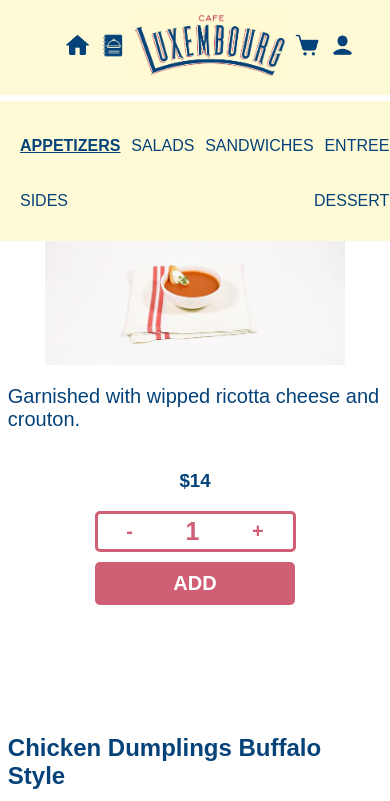
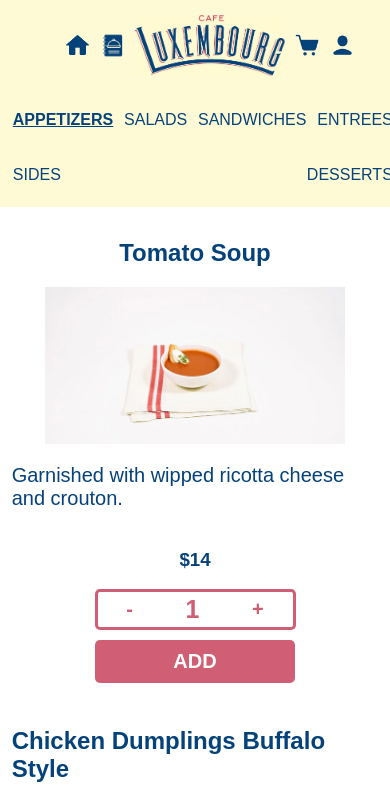
Before and after one commit to sunnysandyalena/cafe-luxembourg, a React (Create React App) app: page /Menu in a window 390 px wide. Shown: the top 801 px of the page. Built offline with nearby package versions, Linux system fonts and the light colour scheme; a web font is replaced by a local one.

Commit message:
Fixed css

```diff
--- a/src/App.css
+++ b/src/App.css
@@ -34,11 +34,9 @@ nav {
   display: flex;
   justify-content: space-around;
   flex-wrap: wrap;
-  position: fixed;
-  padding: 15px;
+  padding: 2%;
   width: 100%;
-  top: 15%;
-  overflow: hidden;
+  margin-top: 8%;
   background-color: #fffad6;
   font-family: 'Futura PT', sans-serif;
   color: #054279;
@@ -96,12 +94,11 @@ a {
 .products {
   display: flex;
   flex-wrap: wrap;
-  margin-top: 8%;
   font-family: 'Futura PT', sans-serif;
   color: #054279;
 }
 .product-card {
-  padding: 2%;
+  padding: 3%;
   flex-grow: 1;
   flex-basis: 16%;
   display: flex;
@@ -211,8 +208,8 @@ a {
   }
   .block {
     justify-content: center;
-    padding: 15px;
-    top: 12%;
+
+    margin-top: 21%;
   }
   .icon {
     width: 25px;
@@ -243,12 +240,6 @@ a {
   .container-profile {
     top: 12%
   }
-  .container-dishes {
-    margin-top: 25%;
-  }
-  .products {
-    margin-top: 5%;
-  }
   .heading {
     font-size: 20px;
   }
```
